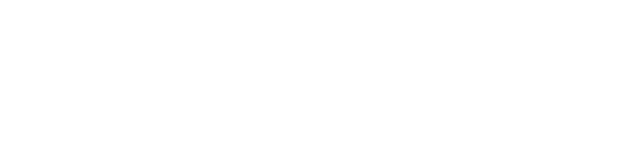
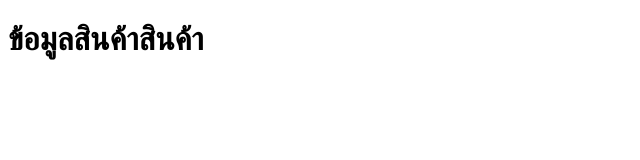
Before and after one commit to SanyaTangook/GitHub-Example, a plain HTML site: page index.html in a window 1280 px wide. Shown: the whole page, without its empty margins (0-640 px from the left). Drawn offline with Linux system fonts and the light colour scheme.

```diff
--- a/index.html
+++ b/index.html
@@ -6,6 +6,6 @@
     <title>Document</title>
 </head>
 <body>
-
+    <h1> ข้อมูลสินค้าสินค้า </h1>
 </body>
 </html>
```
Also changed, not shown: readme.txt (added).
